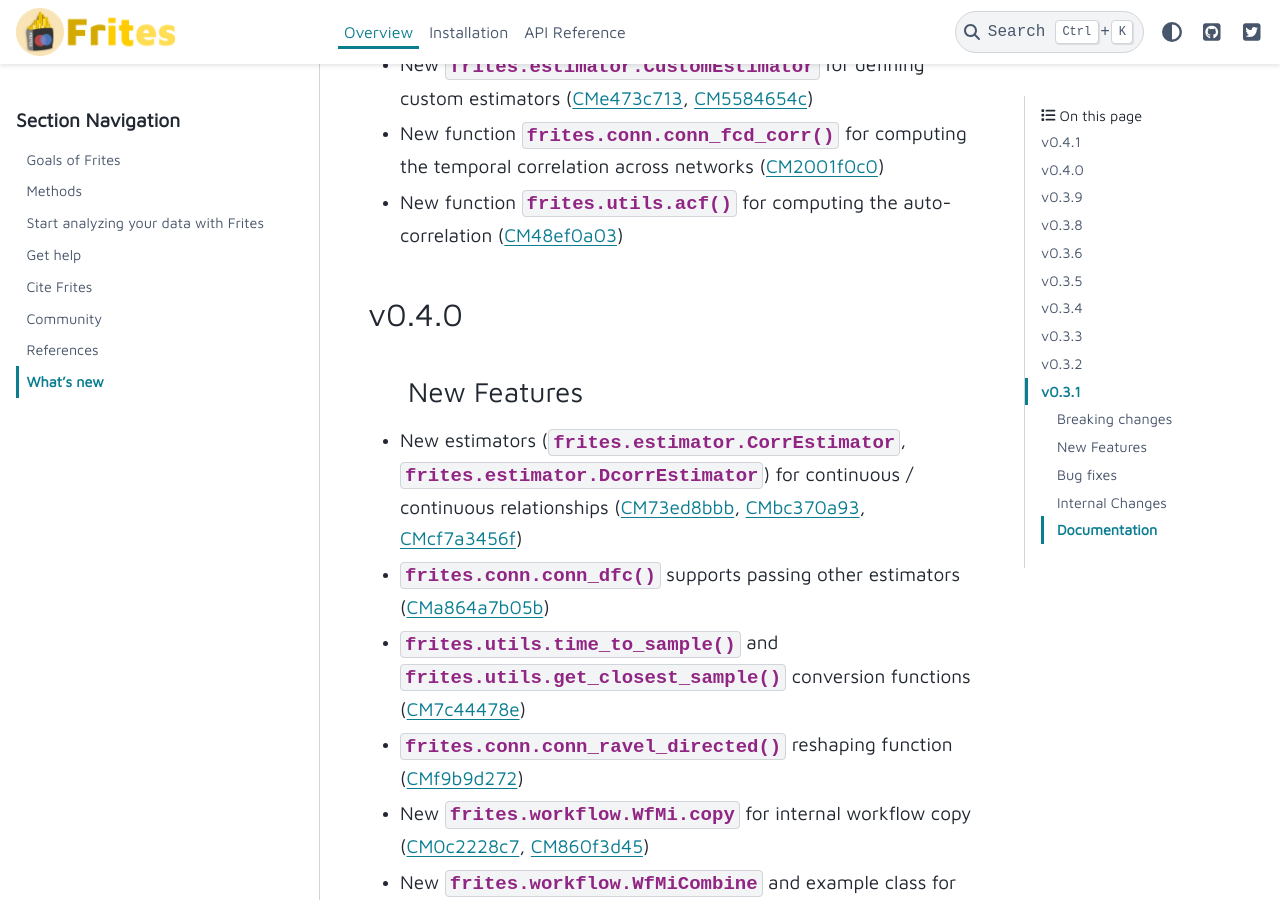
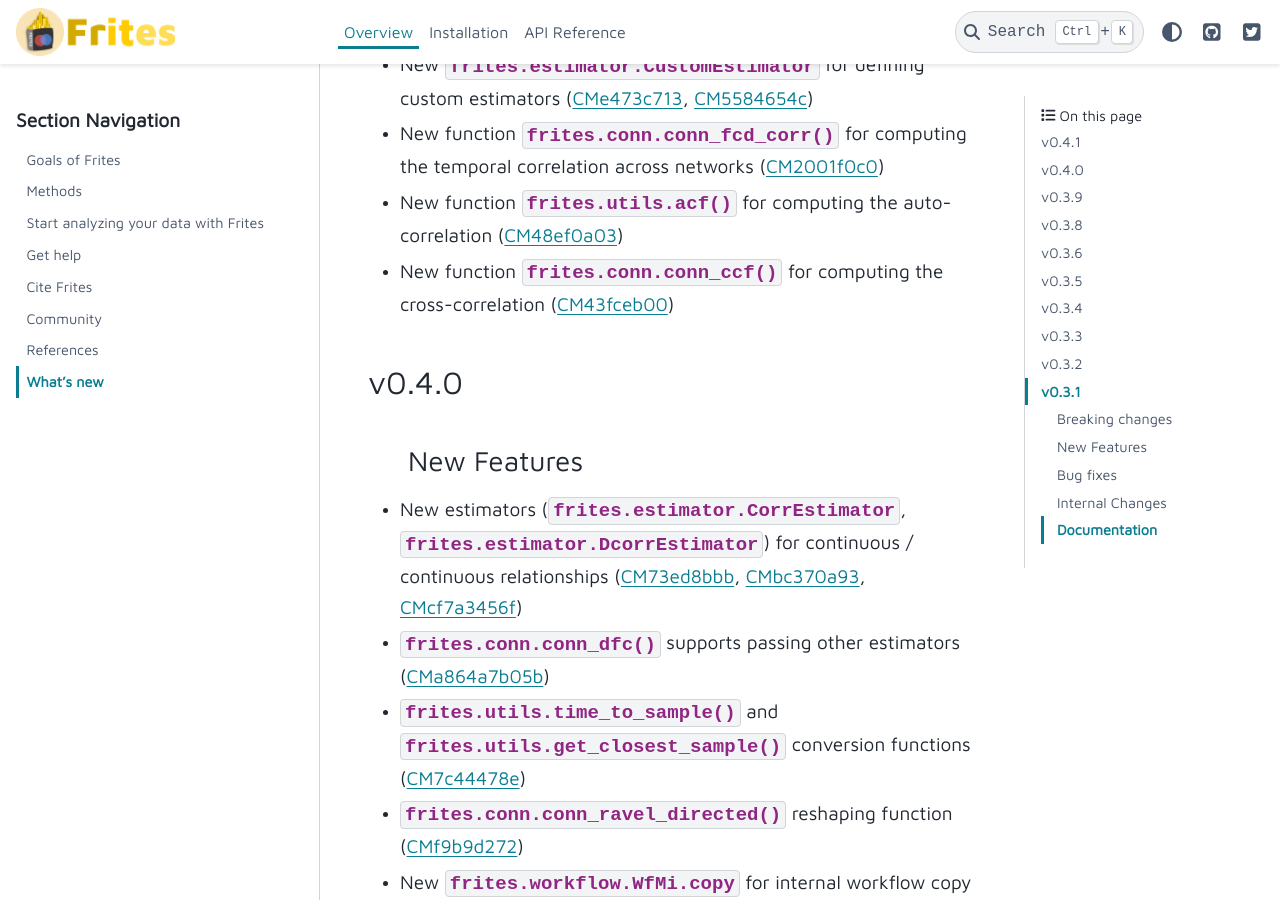
Before and after one commit to brainets/frites, a Sphinx documentation site: the page built from docs/source/overview/ovw_whatsnew.rst, in a window 1280 px wide and 900 px high, scrolled down 317 px. Built offline with Sphinx 7.4.7 and the PyData theme 0.15.4, drawn with Linux system fonts in a browser that asks for light colours; pages that are not in the unit, such as notebooks, are missing from menus.

Commit message:
Update whatsnew

```diff
--- a/docs/source/overview/ovw_whatsnew.rst
+++ b/docs/source/overview/ovw_whatsnew.rst
@@ -11,6 +11,7 @@ New Features
 * New :class:`frites.estimator.CustomEstimator` for defining custom estimators (:commit:`e473c713`, :commit:`5584654c`)
 * New function :func:`frites.conn.conn_fcd_corr` for computing the temporal correlation across networks (:commit:`2001f0c0`)
 * New function :func:`frites.utils.acf` for computing the auto-correlation (:commit:`48ef0a03`)
+* New function :func:`frites.conn.conn_ccf` for computing the cross-correlation (:commit:`43fceb00`)
 
 v0.4.0
 ------
```
